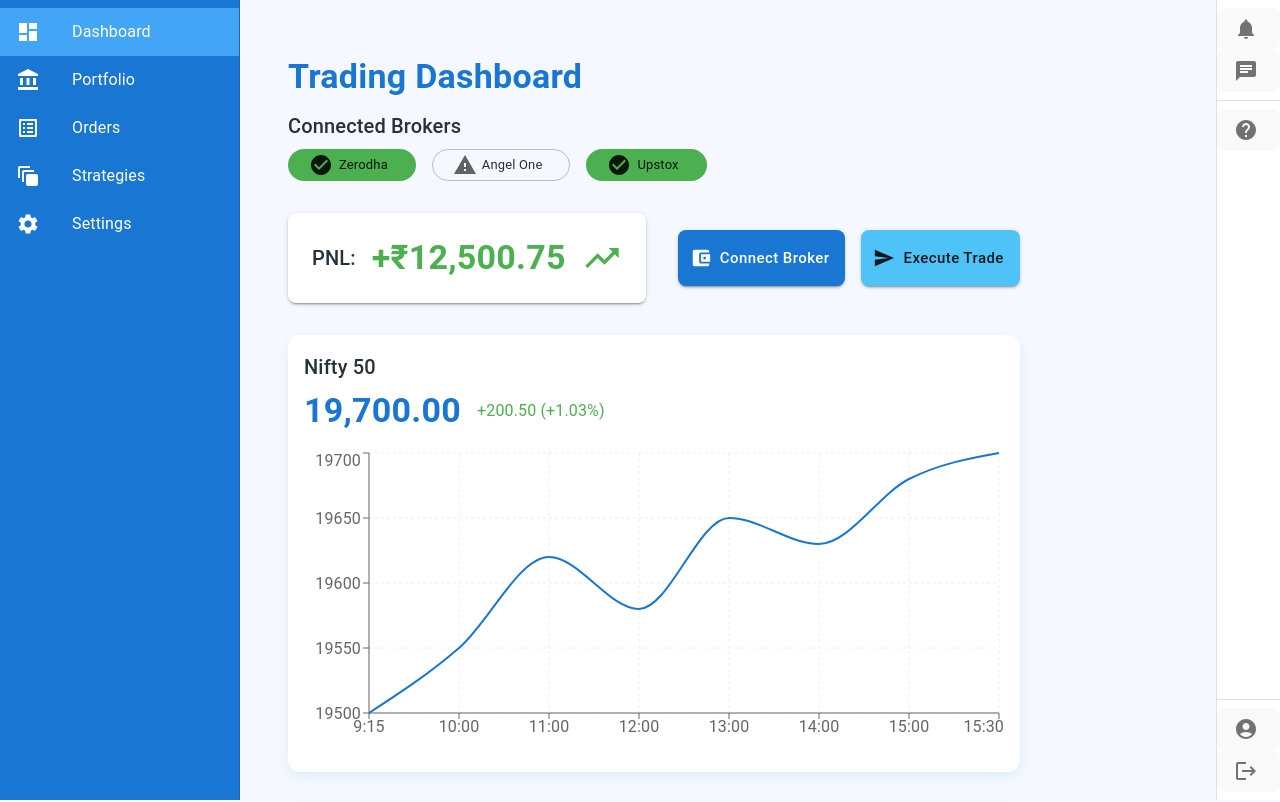
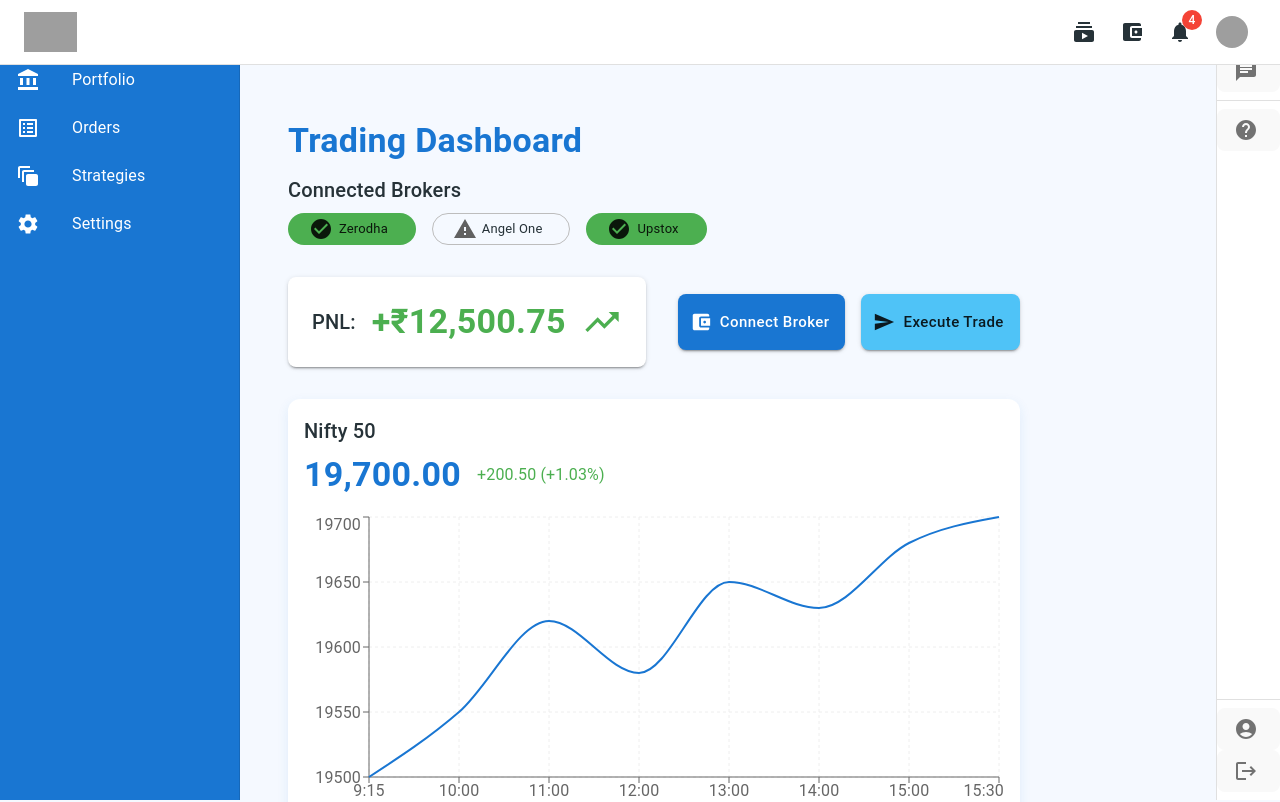
Before and after one commit to sudhanshu2070/last-trade, a React (Vite) app: page / in a window 1280 px wide. Shown: the top 802 px of the page. Built offline with nearby package versions, Linux system fonts and the light colour scheme; grey boxes are pictures that could not be loaded.

Commit message:
TopNavbar 0.3

```diff
--- a/src/App.tsx
+++ b/src/App.tsx
@@ -7,13 +7,15 @@ import NavTabs from './components/NavTabs';
 import RightSideNav from './components/RightSideNav';
 import { useMediaQuery, Theme } from '@mui/material';
 import TestComp from './components/TestComp';
+import TopNavbar from './components/TopNavbar';
 
 function AppContent() {
   const isMobile = useMediaQuery((theme: Theme) => theme.breakpoints.down('sm'));
 
   return (
       <BrowserRouter>  {/* Changed from Router to BrowserRouter */}
-        <Box sx={{ display: 'flex', minHeight: '100vh' }}>
+      <TopNavbar />
+        <Box sx={{ display: 'flex', minHeight: '100vh',pt: 8, }}>
           {/* Left Navigation (desktop only) */}
           {!isMobile && <NavTabs />}
 
@@ -24,7 +26,7 @@ function AppContent() {
             flexGrow: 1,
             p: 3,
             pb: isMobile ? '56px' : 3,
-            mr: '64px', // Make space for right nav
+            mr: '64px', // space for right nav
           }}
         >
             <Routes>
```
